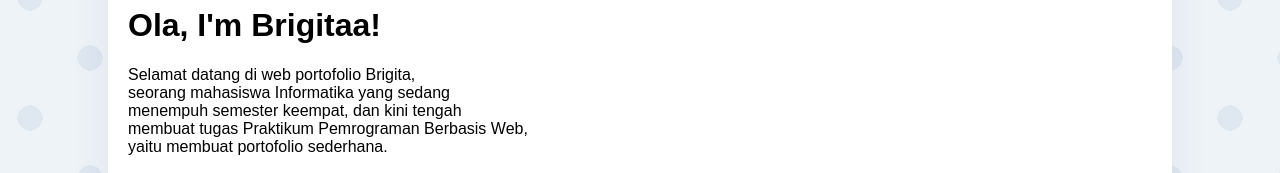
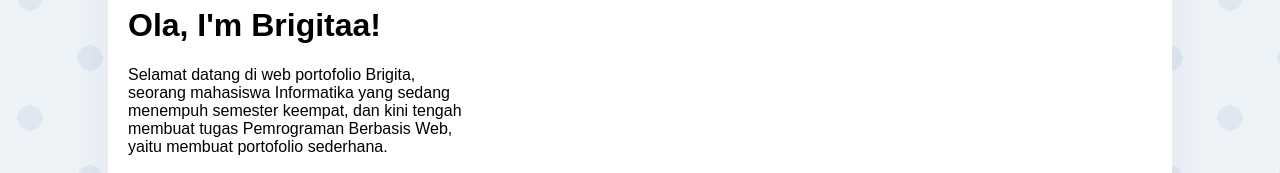
Before and after one commit to gita-hfdzh/Tugas1_portofolio_BrigitaHafidzahAgnil_2466, a plain HTML site: page index.html in a window 1280 px wide. Shown: the part 272-445 px from the top of the page. Drawn offline with Linux system fonts and the light colour scheme.

Commit message:
update website

```diff
--- a/index.html
+++ b/index.html
@@ -16,7 +16,7 @@
         <img src="foto.jpeg" alt="Foto Saya" class="foto">
 
         <h1>Ola, I'm Brigitaa!</h1>
-        <p>Selamat datang di web portofolio Brigita, <br>seorang mahasiswa Informatika yang sedang <br> menempuh semester keempat, dan kini tengah <br> membuat tugas Praktikum Pemrograman Berbasis Web, <br> yaitu membuat portofolio sederhana.</p>
+        <p>Selamat datang di web portofolio Brigita, <br>seorang mahasiswa Informatika yang sedang <br> menempuh semester keempat, dan kini tengah <br> membuat tugas Pemrograman Berbasis Web, <br> yaitu membuat portofolio sederhana.</p>
 
         <h2>Biodata</h2>
         <table>
```
